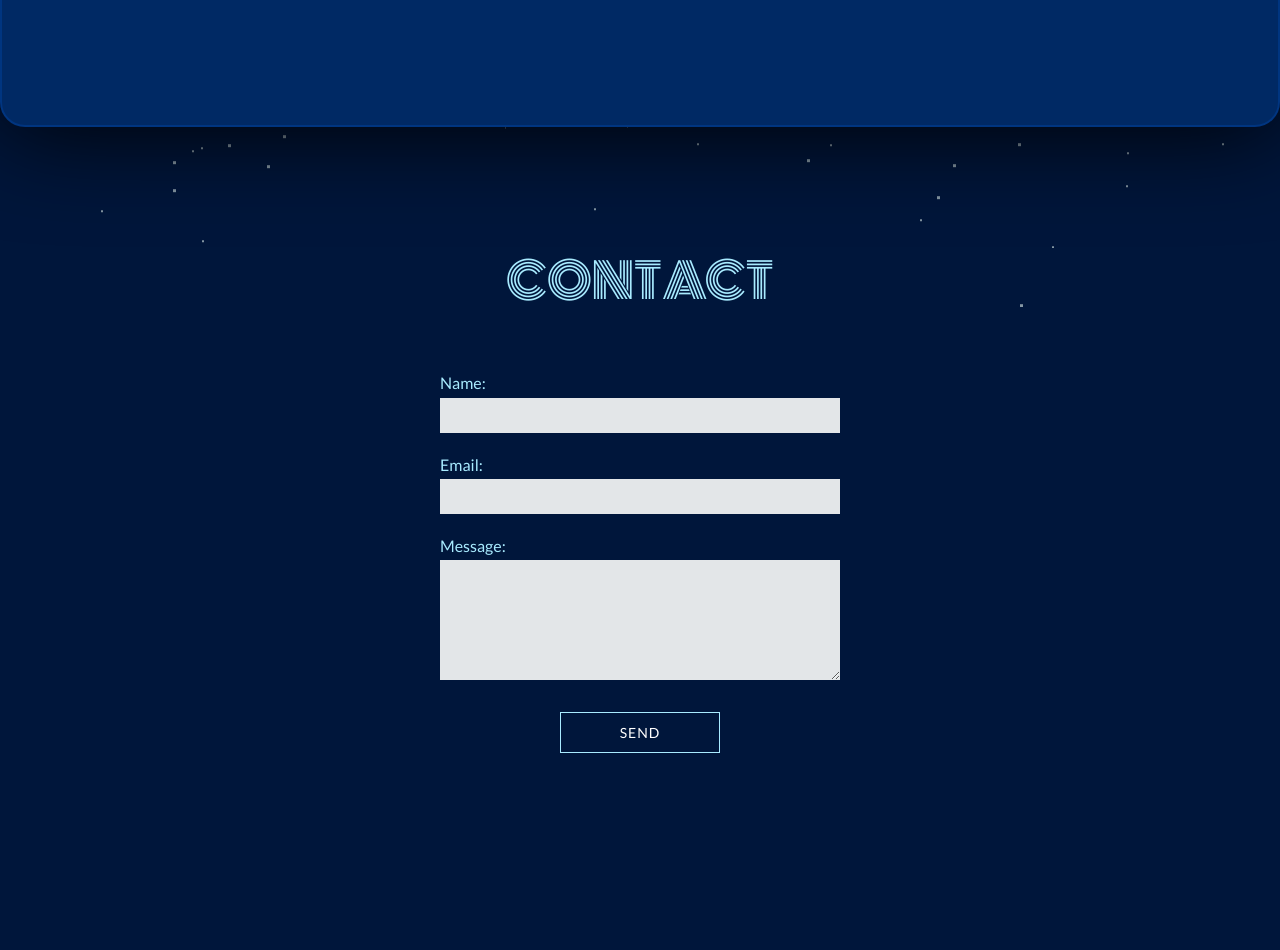
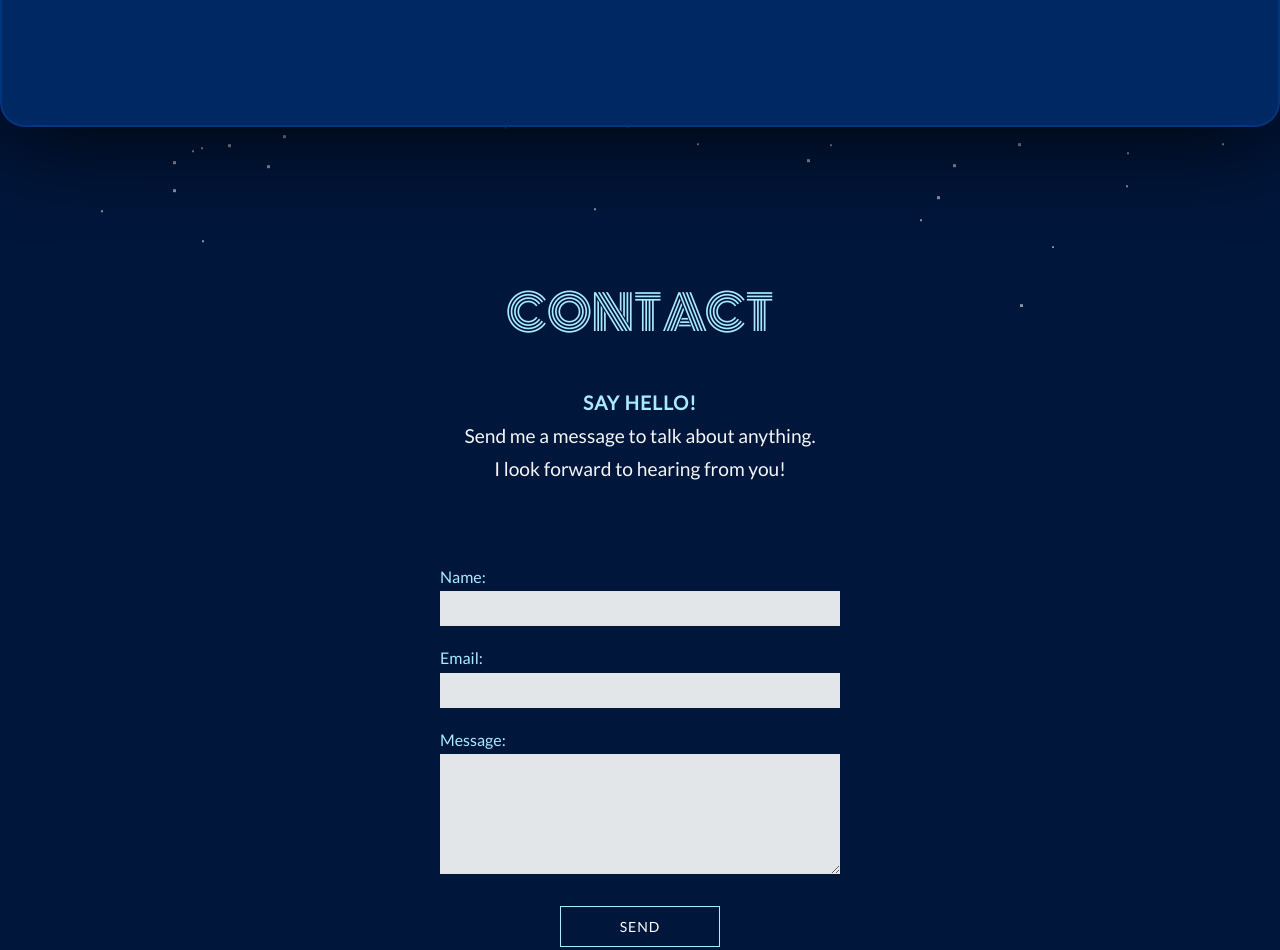
Before and after one commit to cmioveanu/portfolio-website, a Gatsby site: page / in a window 1280 px wide. Shown: the part 3603-4553 px from the top of the page. Before the commit the page ends 4484 px from the top, so only its background shows below. Built offline with nearby package versions, Linux system fonts and the light colour scheme; Gatsby itself is replaced by a stand-in of ours.

Commit message:
update contact section

```diff
--- a/src/components/contact.js
+++ b/src/components/contact.js
@@ -1,5 +1,5 @@
 import * as React from "react";
-import { contact, contactForm } from "./contact.module.css";
+import { contact, contactForm, sayHello } from "./contact.module.css";
 
 
 const Contact = () => {
@@ -41,6 +41,10 @@ const Contact = () => {
     return (
         <section id="contact" className={contact}>
             <h2>Contact</h2>
+
+            <p id={sayHello}><span>Say hello!</span> <br></br>Send me a message to talk about anything.
+                <br></br>I look forward to hearing from you!</p>
+
             <form id={contactForm}>
                 <label htmlFor="name">Name:</label>
                 <input id="name" type="text" onChange={(e) => setName(e.target.value)}></input>
--- a/src/components/contact.module.css
+++ b/src/components/contact.module.css
@@ -1,13 +1,12 @@
 .contact {
-    padding-top: 8rem;
+    padding-top: 10rem;
     padding-bottom: 8rem;
-    max-height: 850px;
-    overflow: hidden;
-    background-color: #00163b;
+    background: none;
+    position: relative;
 }
 
 .contact h2 {
-    margin-bottom: 4rem;
+    margin-bottom: 0;
 }
 
 #contactForm {
@@ -50,3 +49,18 @@
 .contact textarea {
     background-color: #e3e6e8;
 }
+
+#sayHello {
+    line-height: 1.7;
+    font-size: 1.2rem;
+    margin: 3rem auto 5rem auto;
+    max-width: 400px;
+    text-align: center;
+}
+
+#sayHello span {
+    text-transform: uppercase;
+    letter-spacing: 1px;
+    font-weight: 600;
+    color: #a8ebff;
+}
--- a/src/components/profile.module.css
+++ b/src/components/profile.module.css
@@ -8,7 +8,7 @@
   z-index: 5;
   padding-top: 6rem;
   padding-bottom: 4rem;
-  border: 2px solid #001c4d;
+  border: 2px solid #001e52;
 }
 
 .profile h2 {
```
